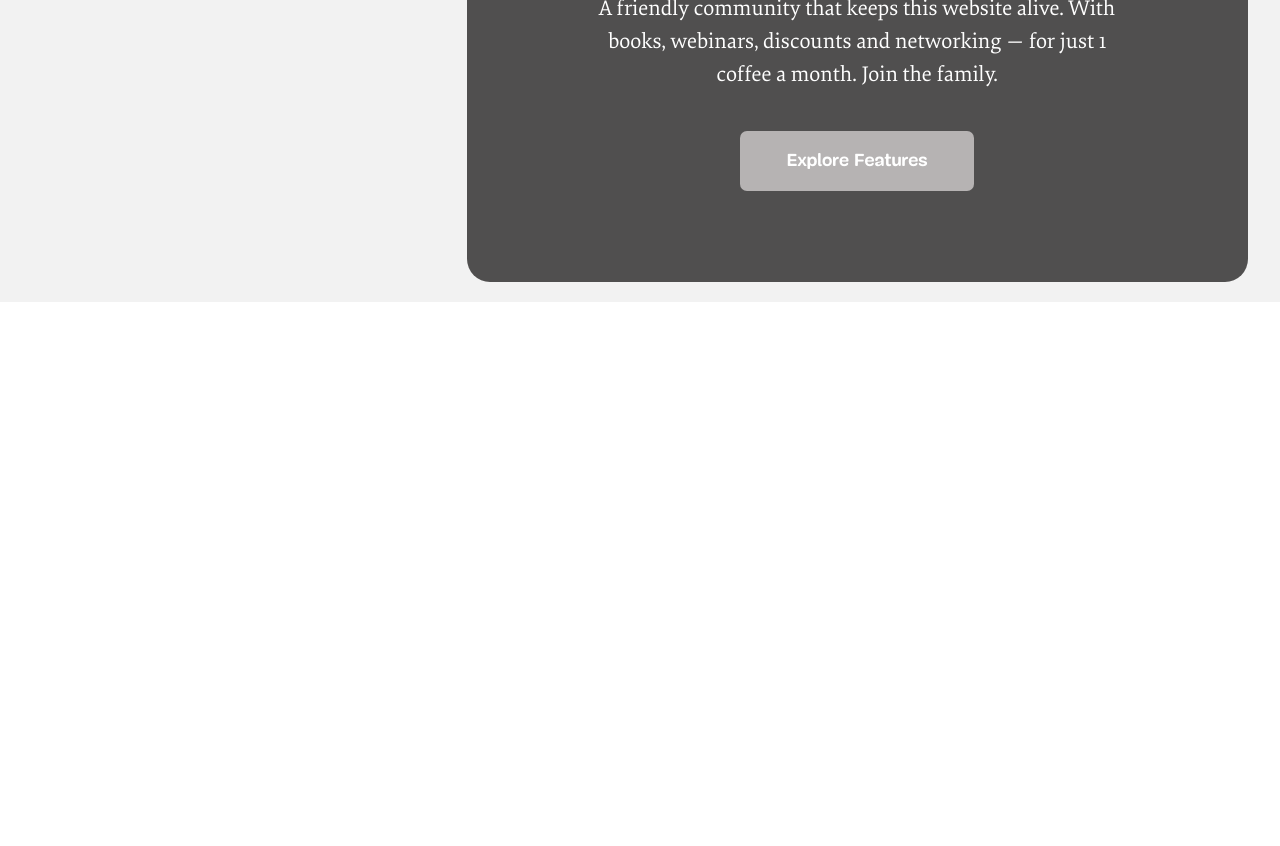
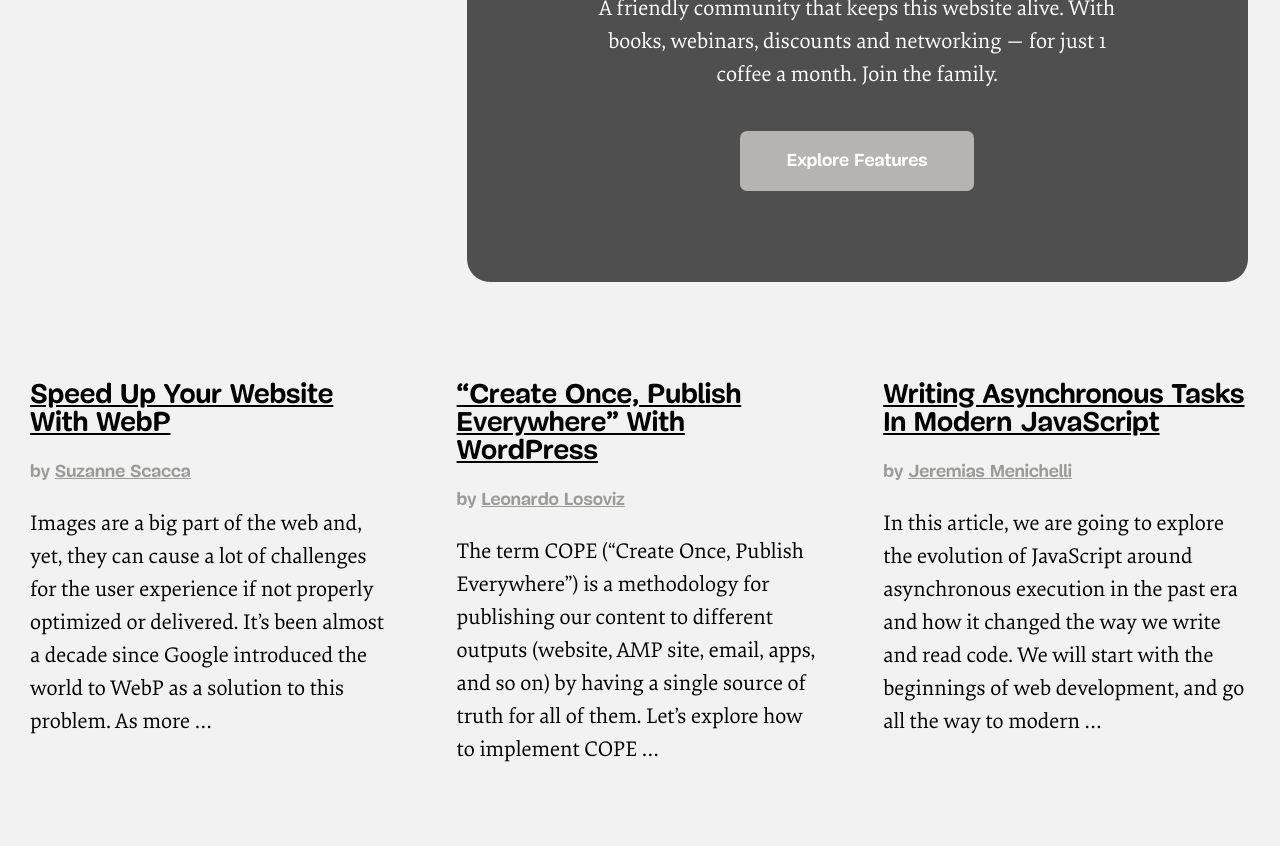
Before and after one commit to fegzycole/Smashing-magazine-clone, a website: page index.html in a window 1280 px wide. Shown: the part 2040-2886 px from the top of the page. Before the commit the page ends 2342 px from the top, so only its background shows below. Drawn offline with Linux system fonts and the light colour scheme.

Commit message:
add extra articles

```diff
--- a/index.html
+++ b/index.html
@@ -58,7 +58,7 @@
         <h2>
           <a href="#">Speed Up Your Website With WebP</a>
         </h2>
-        <span >by <a href="/author/suzanne-scacca">Suzanne Scacca</a></span>
+        <span>by <a href="/author/suzanne-scacca">Suzanne Scacca</a></span>
         <p>Images are a big part of the web and, yet, they can cause a lot of challenges
           for the user experience if not properly optimized or delivered. It’s been almost a decade since Google
           introduced the world to WebP as a solution to this problem. As more …
@@ -78,16 +78,41 @@
     <section class="post-members">
       <article class="supporters">
         <h2>DigitalOcean</h2>
-        <p>Cloud hosting agencies love. Deploy client websites and apps with simple, predictable pricing. Get started with a $50 credit.</p>
+        <p>Cloud hosting agencies love. Deploy client websites and apps with simple, predictable pricing. Get started
+          with a $50 credit.</p>
       </article>
       <article class="members">
-         <h1>1,620 smashing members</h1>
-         <p>A friendly community that keeps this website alive. With books, webinars, discounts and networking — for just 1 coffee a month. Join the family.</p>
+        <h1>1,620 smashing members</h1>
+        <p>A friendly community that keeps this website alive. With books, webinars, discounts and networking — for just
+          1 coffee a month. Join the family.</p>
 
-         <button>Explore Features</button>
+        <button>Explore Features</button>
 
       </article>
 
+    </section>
+    <section class="posts">
+      <article>
+        <h2>
+          <a href="#">Speed Up Your Website With WebP</a>
+        </h2>
+        <span>by <a href="#">Suzanne Scacca</a></span>
+        <p>Images are a big part of the web and, yet, they can cause a lot of challenges for the user experience if not properly optimized or delivered. It’s been almost a decade since Google introduced the world to WebP as a solution to this problem. As more …</p>
+      </article>
+      <article>
+        <h2>
+          <a href="#">“Create Once, Publish Everywhere” With WordPress</a>
+        </h2>
+        <span>by <a href="#">Leonardo Losoviz</a></span>
+        <p>The term COPE (“Create Once, Publish Everywhere”) is a methodology for publishing our content to different outputs (website, AMP site, email, apps, and so on) by having a single source of truth for all of them. Let’s explore how to implement COPE …</p>
+      </article>
+      <article>
+        <h2>
+          <a href="#">Writing Asynchronous Tasks In Modern JavaScript</a>
+        </h2>
+        <span>by <a href="#">Jeremias Menichelli</a></span>
+        <p>In this article, we are going to explore the evolution of JavaScript around asynchronous execution in the past era and how it changed the way we write and read code. We will start with the beginnings of web development, and go all the way to modern …</p>
+      </article>
     </section>
   </main>
 </body>
```
